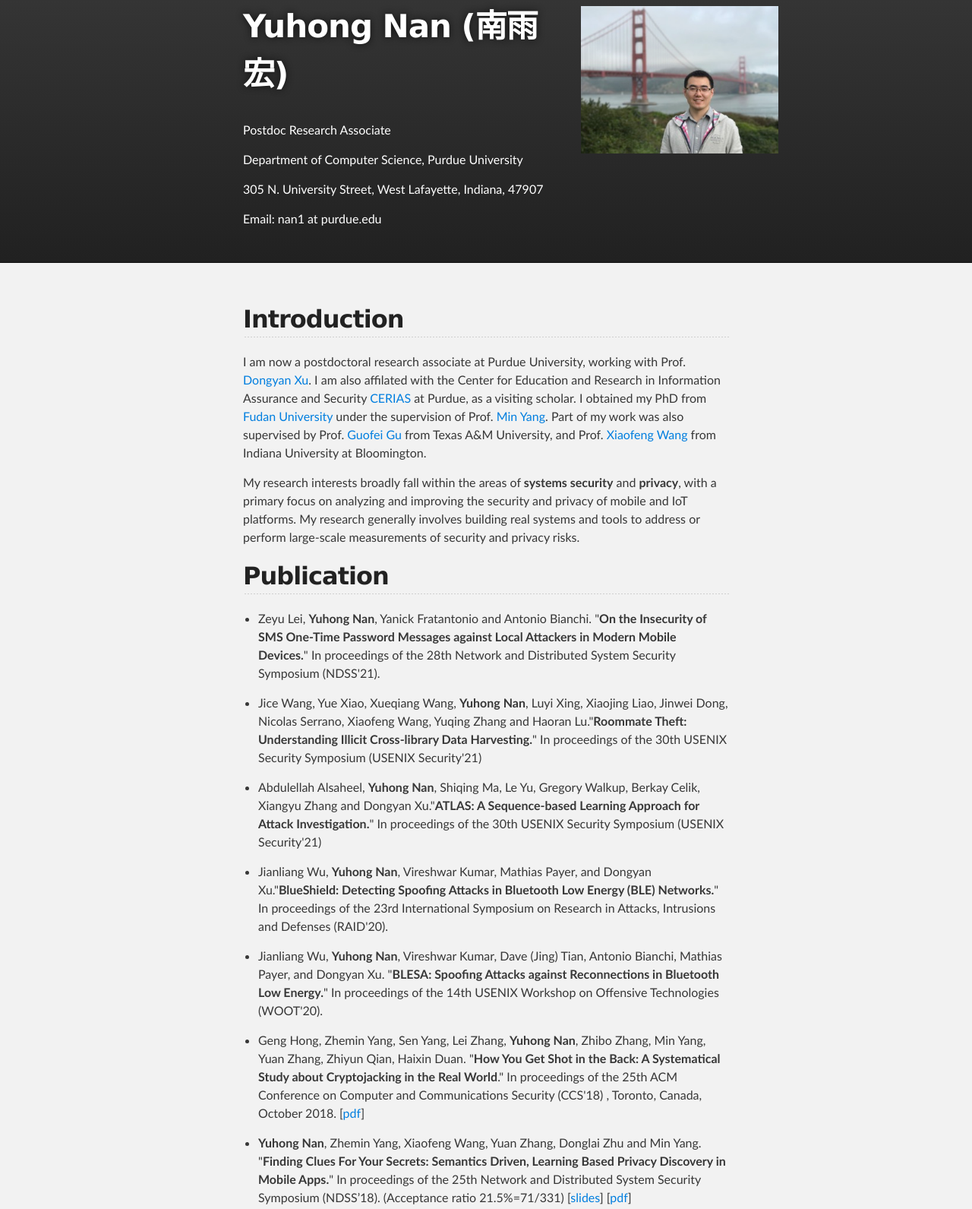
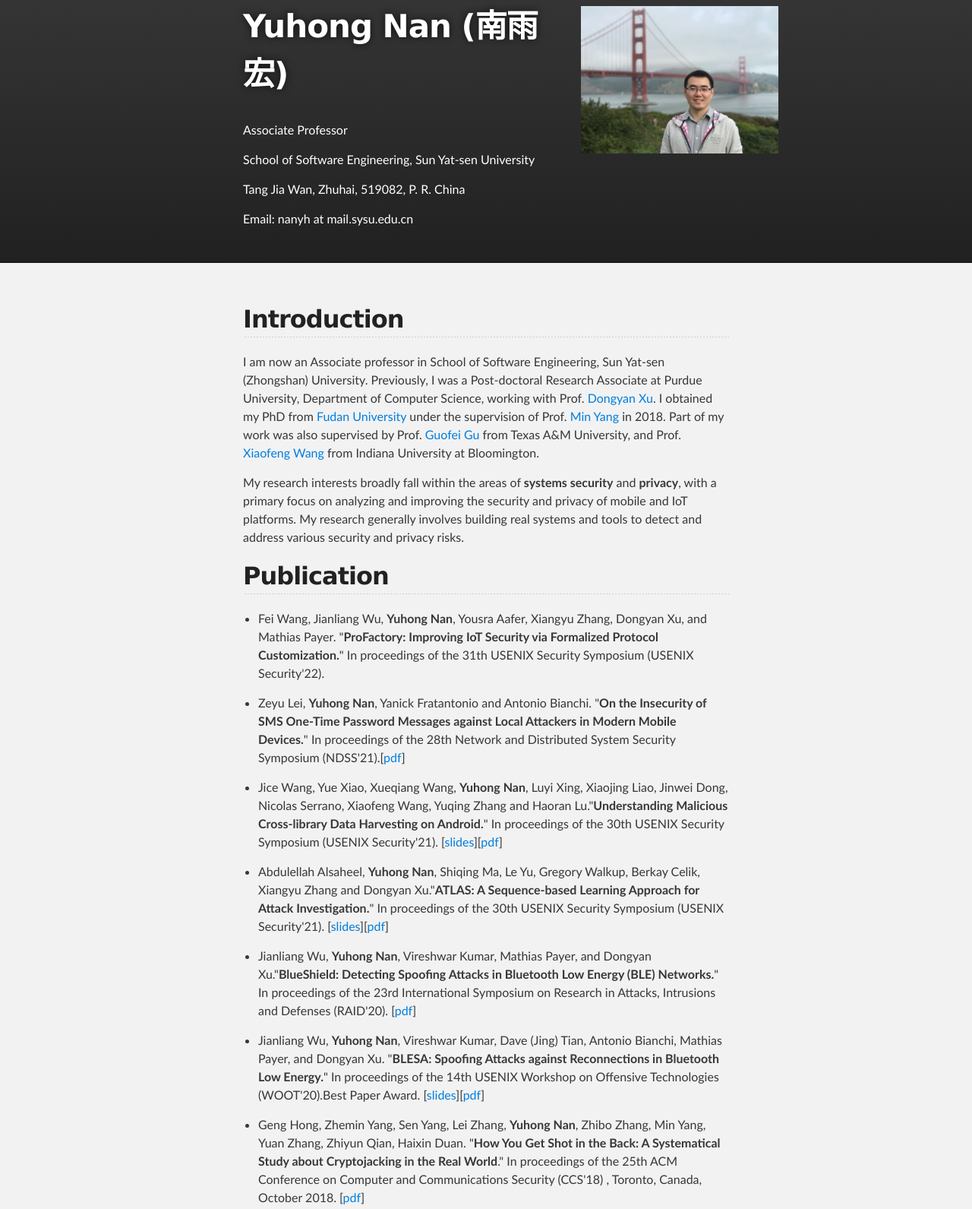
Before and after one commit to nanyuhong/nanyuhong.github.io, a plain HTML site: page index.html in a window 1280 px wide. Shown: the part 47-1638 px from the top of the page at 76% size. Drawn offline with Linux system fonts and the light colour scheme.

Commit message:
Update index.html
Content  Update

```diff
--- a/index.html
+++ b/index.html
@@ -4,11 +4,11 @@
   <head>
     <meta charset='utf-8'>
     <meta http-equiv="X-UA-Compatible" content="chrome=1">
-    <meta name="description" content="Yuhong Nan - Purdue University (南雨宏 - 普渡大学), nan yuhong, 复旦大学，隐私保护，系统安全">
+    <meta name="description" content="Yuhong Nan @ SYSU (南雨宏 - 中山大学), nan yuhong, 中山大学, 普渡大学，Purdue, 复旦大学，隐私保护，系统安全">
 
     <link rel="stylesheet" type="text/css" media="screen" href="stylesheets/stylesheet.css">
 
-    <title>Yuhong Nan - Purdue University (南雨宏 - 普渡大学) </title>
+    <title>Yuhong Nan - SYSU (南雨宏 - 中山大学) </title>
   </head>
 
   <body>
@@ -20,10 +20,11 @@
             <h1 id="project_title">Yuhong Nan (南雨宏)</h1>
             <h2 id="project_tagline"></h2>
 
-            <p style="color:white;">Postdoc Research Associate</p>
-            <p style="color:white;">Department of Computer Science,  Purdue University</p>
-            <p style="color:white;">305 N. University Street, West Lafayette, Indiana, 47907</p>
-            <p style="color:white;">Email: nan1 at purdue.edu</p>
+            <p style="color:white;">Associate Professor</p>
+            <p style="color:white;">School of Software Engineering, Sun Yat-sen University</p>
+            <p style="color:white;">Tang Jia Wan, Zhuhai, 519082, P. R. China</p>
+            <p style="color:white;">Email: nanyh at mail.sysu.edu.cn</p>
+
           </div>
           <div style="float:right; width:200px; height:px;">
             <img src="images/me.jpeg" style="width:260px;"/>
@@ -39,38 +40,43 @@
 <h2>
 <a id="introduction" class="anchor" href="#introduction" aria-hidden="true"><span class="octicon octicon-link"></span></a>Introduction</h2>
 
-<p>I am now a postdoctoral research associate at Purdue University, working with Prof. <a href="https://www.cs.purdue.edu/homes/dxu/">Dongyan Xu</a>. I am also affilated with the Center for Education and Research in Information Assurance and Security <a href="https://www.cerias.purdue.edu/">CERIAS</a> at Purdue, as a visiting scholar. I obtained my PhD from <a href="http://www.fudan.edu.cn/en/">Fudan University</a> under the supervision of Prof. <a href="https://baike.baidu.com/item/%E6%9D%A8%E7%8F%89/19322394">Min Yang</a>. Part of my work was also supervised by Prof. <a href="http://faculty.cs.tamu.edu/guofei/">Guofei Gu</a> from Texas A&amp;M University, and Prof. <a href="http://www.informatics.indiana.edu/xw7/">Xiaofeng Wang</a> from Indiana University at Bloomington. </p>
+<p>I am now an Associate professor in School of Software Engineering, Sun Yat-sen (Zhongshan) University. Previously, I was a Post-doctoral Research Associate at Purdue University, Department of Computer Science, working with Prof. <a href="https://www.cs.purdue.edu/homes/dxu/">Dongyan Xu</a>. I obtained my PhD from <a href="http://www.fudan.edu.cn/en/">Fudan University</a> under the supervision of Prof. <a href="https://baike.baidu.com/item/%E6%9D%A8%E7%8F%89/19322394">Min Yang</a> in 2018. Part of my work was also supervised by Prof. <a href="http://faculty.cs.tamu.edu/guofei/">Guofei Gu</a> from Texas A&amp;M University, and Prof. <a href="http://www.informatics.indiana.edu/xw7/">Xiaofeng Wang</a> from Indiana University at Bloomington. </p>
 
-<p>My research interests broadly fall within the areas of <strong>systems security</strong> and <strong>privacy</strong>, with a primary focus on analyzing and improving the security and privacy of mobile and IoT platforms. My research generally involves building real systems and tools to address or perform large-scale measurements of security and privacy risks. </p>
+<p>My research interests broadly fall within the areas of <strong>systems security</strong> and <strong>privacy</strong>, with a primary focus on analyzing and improving the security and privacy of mobile and IoT platforms. My research generally involves building real systems and tools to detect and address various security and privacy risks. </p>
 
 
 <h2>
-<a id="publication" class="anchor" href="#publication" aria-hidden="true"><span class="octicon octicon-link"></span></a>Publication</h2>
+<a id="publications" class="anchor" href="#publication" aria-hidden="true"><span class="octicon octicon-link"></span></a>Publication</h2>
 
 <ul>
 <li>
-Zeyu Lei, <strong>Yuhong Nan</strong>, Yanick Fratantonio and Antonio Bianchi. "<strong>On the Insecurity of SMS One-Time Password Messages against Local Attackers in Modern Mobile Devices.</strong>" In proceedings of the 28th Network and Distributed System Security Symposium (NDSS'21).</li>
+Fei Wang, Jianliang Wu, <strong>Yuhong Nan</strong>, Yousra Aafer, Xiangyu Zhang, Dongyan Xu, and Mathias Payer. "<strong>ProFactory: Improving IoT Security via Formalized Protocol Customization.</strong>" In proceedings of the 31th USENIX Security Symposium (USENIX Security'22).</li>
 </ul>
 
 <ul>
 <li>
-Jice Wang, Yue Xiao, Xueqiang Wang, <strong>Yuhong Nan</strong>, Luyi Xing, Xiaojing Liao, Jinwei Dong, Nicolas Serrano, Xiaofeng Wang, Yuqing Zhang and Haoran Lu."<strong>Roommate Theft: Understanding Illicit Cross-library Data Harvesting.</strong>" In proceedings of the 30th USENIX Security Symposium (USENIX Security'21)</li>
+Zeyu Lei, <strong>Yuhong Nan</strong>, Yanick Fratantonio and Antonio Bianchi. "<strong>On the Insecurity of SMS One-Time Password Messages against Local Attackers in Modern Mobile Devices.</strong>" In proceedings of the 28th Network and Distributed System Security Symposium (NDSS'21).[<a href="https://www.ndss-symposium.org/wp-content/uploads/ndss2021_3B-4_24212_paper.pdf">pdf</a>]</li>
 </ul>
 
 <ul>
 <li>
-Abdulellah Alsaheel, <strong>Yuhong Nan</strong>, Shiqing Ma, Le Yu, Gregory Walkup, Berkay Celik, Xiangyu Zhang and Dongyan Xu."<strong>ATLAS: A Sequence-based Learning Approach for Attack Investigation.</strong>" In proceedings of the 30th USENIX Security Symposium (USENIX Security'21)</li>
+Jice Wang, Yue Xiao, Xueqiang Wang, <strong>Yuhong Nan</strong>, Luyi Xing, Xiaojing Liao, Jinwei Dong, Nicolas Serrano, Xiaofeng Wang, Yuqing Zhang and Haoran Lu."<strong>Understanding Malicious Cross-library Data Harvesting on Android.</strong>" In proceedings of the 30th USENIX Security Symposium (USENIX Security'21). [<a href="https://www.usenix.org/system/files/sec21_slides_wang-jice.pdf">slides</a>][<a href="https://www.usenix.org/system/files/sec21-wang-jice.pdf">pdf</a>]</li>
+</ul>
+
+<ul>
+<li>
+Abdulellah Alsaheel, <strong>Yuhong Nan</strong>, Shiqing Ma, Le Yu, Gregory Walkup, Berkay Celik, Xiangyu Zhang and Dongyan Xu."<strong>ATLAS: A Sequence-based Learning Approach for Attack Investigation.</strong>" In proceedings of the 30th USENIX Security Symposium (USENIX Security'21).  [<a href="https://www.usenix.org/system/files/sec21_slides_alsaheel.pdf">slides</a>][<a href="https://www.usenix.org/system/files/sec21-alsaheel.pdf">pdf</a>]</li>
 </ul>
 
 
 <ul>
 <li>
-Jianliang Wu, <strong>Yuhong Nan</strong>, Vireshwar Kumar, Mathias Payer, and Dongyan Xu."<strong>BlueShield: Detecting Spoofing Attacks in Bluetooth Low Energy (BLE) Networks.</strong>" In proceedings of the 23rd International Symposium on Research in Attacks, Intrusions and Defenses (RAID'20).</li>
+Jianliang Wu, <strong>Yuhong Nan</strong>, Vireshwar Kumar, Mathias Payer, and Dongyan Xu."<strong>BlueShield: Detecting Spoofing Attacks in Bluetooth Low Energy (BLE) Networks.</strong>" In proceedings of the 23rd International Symposium on Research in Attacks, Intrusions and Defenses (RAID'20). [<a href="https://www.usenix.org/system/files/raid20-wu.pdf">pdf</a>]</li>
 </ul>
 
 <ul>
 <li>
-Jianliang Wu, <strong>Yuhong Nan</strong>, Vireshwar Kumar, Dave (Jing) Tian, Antonio Bianchi, Mathias Payer, and Dongyan Xu. "<strong>BLESA: Spoofing Attacks against Reconnections in Bluetooth Low Energy.</strong>" In proceedings of the 14th USENIX Workshop on Offensive Technologies (WOOT'20).</li>
+Jianliang Wu, <strong>Yuhong Nan</strong>, Vireshwar Kumar, Dave (Jing) Tian, Antonio Bianchi, Mathias Payer, and Dongyan Xu. "<strong>BLESA: Spoofing Attacks against Reconnections in Bluetooth Low Energy.</strong>" In proceedings of the 14th USENIX Workshop on Offensive Technologies (WOOT'20).Best Paper Award. [<a href="https://www.usenix.org/system/files/woot20-paper21-slides-wu.pdf">slides</a>][<a href="https://www.usenix.org/system/files/woot20-paper-wu-updated.pdf">pdf</a>] </li>
 </ul>
 
 
@@ -152,7 +158,7 @@ Geng Hong, Zhemin Yang, Sen Yang, Lei Zhang, <strong>Yuhong Nan</strong>, Zhibo
     <!-- FOOTER  -->
     <div id="footer_wrap" class="outer">
       <footer class="inner">
-        <p class="copyright">Last updated on Jun.26 2020 by <a href="https://github.com/amazingnan">Yuhong Nan</a></p>
+        <p class="copyright">Last updated on Oct.28 2021 by <a href="https://nanyuhong.github.io">Yuhong Nan</a></p>
         <p>Published with <a href="https://pages.github.com">GitHub Pages</a></p>
       </footer>
     </div>
```
